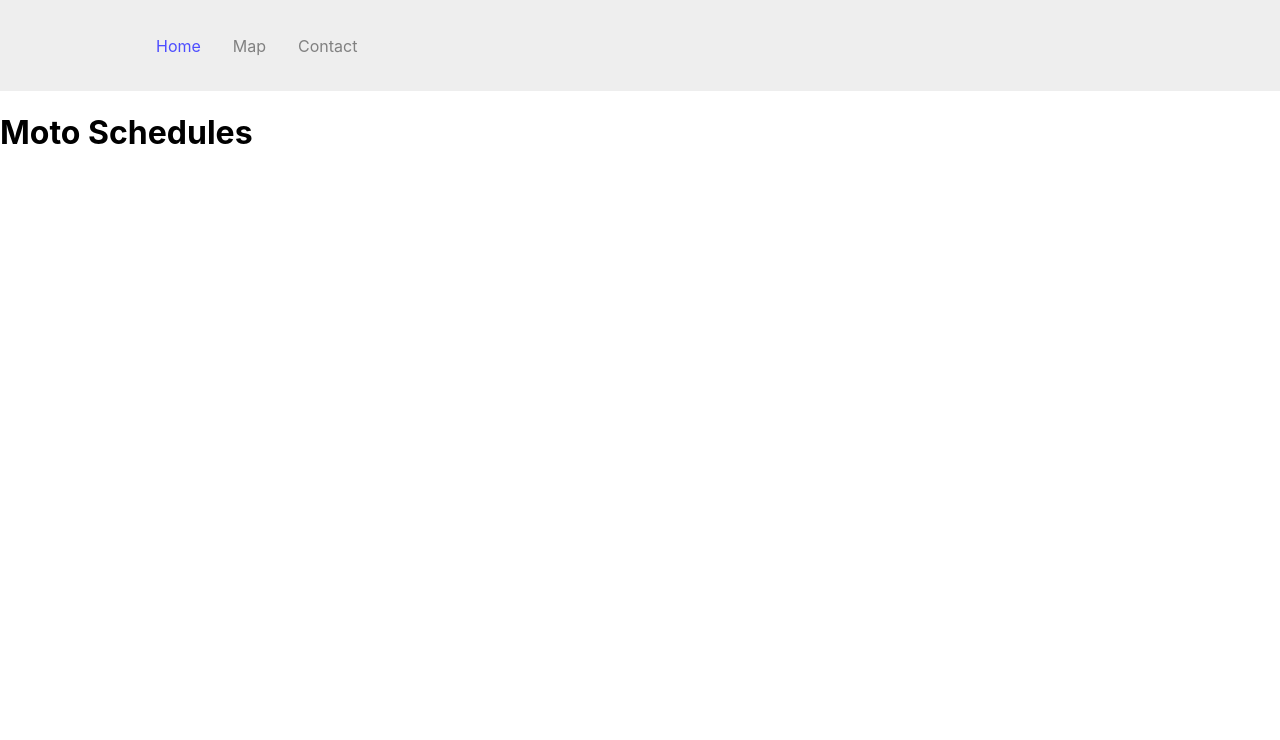
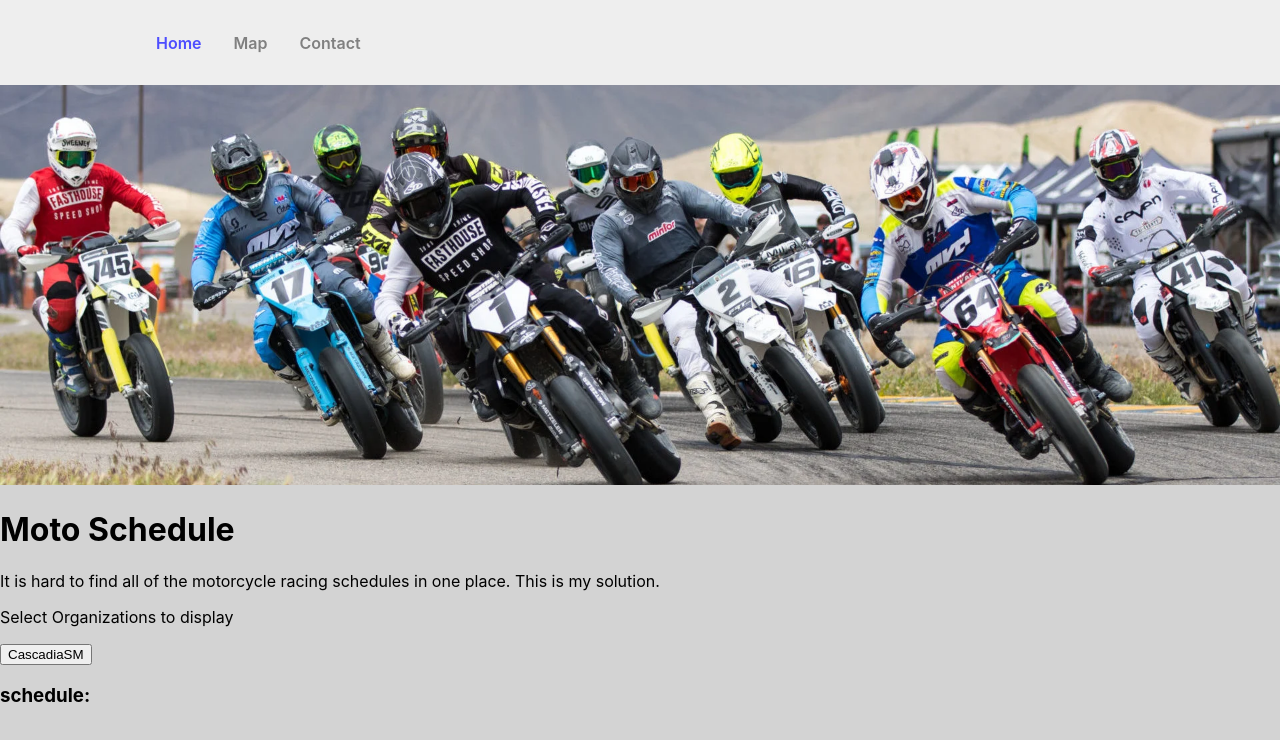
Before and after one commit to Benji-Montgomery/motoschedules, a React (Create React App) app: page / in a window 1280 px wide. Shown: the top 740 px of the page. Built offline with nearby package versions, Linux system fonts and the light colour scheme.

Commit message:
racelist initialized

```diff
--- a/src/App.js
+++ b/src/App.js
@@ -5,7 +5,6 @@ import { BrowserRouter as Router, Routes, Route}
 	from 'react-router-dom';
 import Home from './pages';
 import About from './pages/about';
-import Blogs from './pages/blogs';
 import SignUp from './pages/signup';
 import Contact from './pages/contact';
 import MapPage from './pages/mapPage'
@@ -18,7 +17,6 @@ return (
 		<Route exact path='/' element={<Home />} />
 		<Route path='/about' element={<About/>} />
 		<Route path='/contact' element={<Contact/>} />
-		<Route path='/blogs' element={<Blogs/>} />
 		<Route path='/sign-up' element={<SignUp/>} />
     <Route path='/mapPage' element={<MapPage/>} />
 	</Routes>
--- a/src/components/Navbar/navbar.css
+++ b/src/components/Navbar/navbar.css
@@ -11,3 +11,10 @@ body {
     font-family: source-code-pro, Menlo, Monaco, Consolas, 'Courier New',
       monospace;
   }
+
+  a:hover {
+    opacity: 40%;
+  }
+  a{
+    font-weight: 600;
+  }
--- /dev/null
+++ b/src/components/cascadiaSM.js
@@ -0,0 +1,27 @@
+const name = 'CascadiaSM'
+
+const races = [
+    {
+        track: 'TCKC' ,
+        date: [6,3]
+    },
+    {
+        track: 'Spokane Kart Racing Association',
+        date: ['TBD']
+    },
+    {
+        track: 'Streets of Sultan',
+        date: ['TBD']
+    },
+    {
+        track: 'Bremerton',
+        date: [8,13]
+    },
+    {
+        track: 'TCKC',
+        date: [9,3]
+    }
+]
+export default {
+    races, name
+}
--- a/src/pages/blogs.js
+++ /dev/null
@@ -1,9 +0,0 @@
-import React from 'react';
-
-const Blogs = () => {
-return (
-	<h1>You can write your blogs!</h1>
-);
-};
-
-export default Blogs;
--- /dev/null
+++ b/src/pages/css/index.css
@@ -0,0 +1,39 @@
+/* Box Model Hack */
+* {
+    box-sizing: border-box;
+  }
+
+  /* Clear fix hack */
+  .clearfix:after {
+       content: ".";
+       display: block;
+       clear: both;
+       visibility: hidden;
+       line-height: 0;
+       height: 0;
+  }
+
+  .clear {
+      clear: both;
+  }
+body {
+    margin: 0;
+    font-family: -apple-system, BlinkMacSystemFont, 'Segoe UI', 'Roboto', 'Oxygen',
+      'Ubuntu', 'Cantarell', 'Fira Sans', 'Droid Sans', 'Helvetica Neue',
+      sans-serif;
+    -webkit-font-smoothing: antialiased;
+    -moz-osx-font-smoothing: grayscale;
+    background-color: lightgray;
+}
+code {
+    font-family: source-code-pro, Menlo, Monaco, Consolas, 'Courier New',
+      monospace;
+}
+
+#splashImg {
+    height: 400px;
+    width: 100%;
+    overflow: hidden;
+    object-fit: cover;
+    size: contain;
+}
--- a/src/pages/index.js
+++ b/src/pages/index.js
@@ -1,9 +1,16 @@
 import React from 'react';
+import './css/index.css'
+import Schedule from './schedule';
 
 const Home = () => {
 return (
 	<div>
-	<h1>Moto Schedules</h1>
+		<section>
+			<img src="/img/sumo.webp" alt="supermoto" id="splashImg"></img>
+		</section>
+		<h1>Moto Schedule</h1>
+		<p>It is hard to find all of the motorcycle racing schedules in one place. This is my solution.</p>
+		<Schedule />
 	</div>
 );
 };
--- a/src/pages/mapPage.js
+++ b/src/pages/mapPage.js
@@ -66,7 +66,7 @@ function MyComponent() {
 
   return (
     <div>
-      <h1>Super Moto Schedules</h1>
+      <h3>Map with pins of Supermoto / Minimoto racing tracks</h3>
       <MyComponent />
     </div>
   );
--- /dev/null
+++ b/src/pages/schedule.js
@@ -0,0 +1,53 @@
+import React from 'react';
+import { useState } from 'react'
+import cascadia from '../components/cascadiaSM'
+
+const Schedule = () => {
+	const [schedule, setSchedule] = useState([])
+
+
+	const ScheduleButton = ({org}) => {
+
+		const scheduleSetter = (event) => {
+			event.preventDefault()
+			console.log(org)
+			setSchedule(org.races)
+			console.log(schedule)
+		}
+
+		return(
+			<button onClick={scheduleSetter}>{org.name}</button>
+		)
+	}
+	const Race = (race) => {
+		console.log(race)
+		return(
+			<div>
+				date: {race.race.date[0]},{race.race.date[1]} track: {race.race.track}
+			</div>
+		)
+	}
+
+	const ScheduleDisplay = () => {
+
+		return(
+			<div>
+				{schedule.map(race =>
+					<Race key={Math.random()} race={race} />)}
+			</div>
+		)
+	}
+	return (
+		<div>
+			<div>
+				<p>Select Organizations to display</p>
+				<ScheduleButton org={cascadia} />
+			</div>
+			<h3>schedule:</h3>
+			<ScheduleDisplay />
+
+		</div>
+	);
+};
+
+export default Schedule;
```
